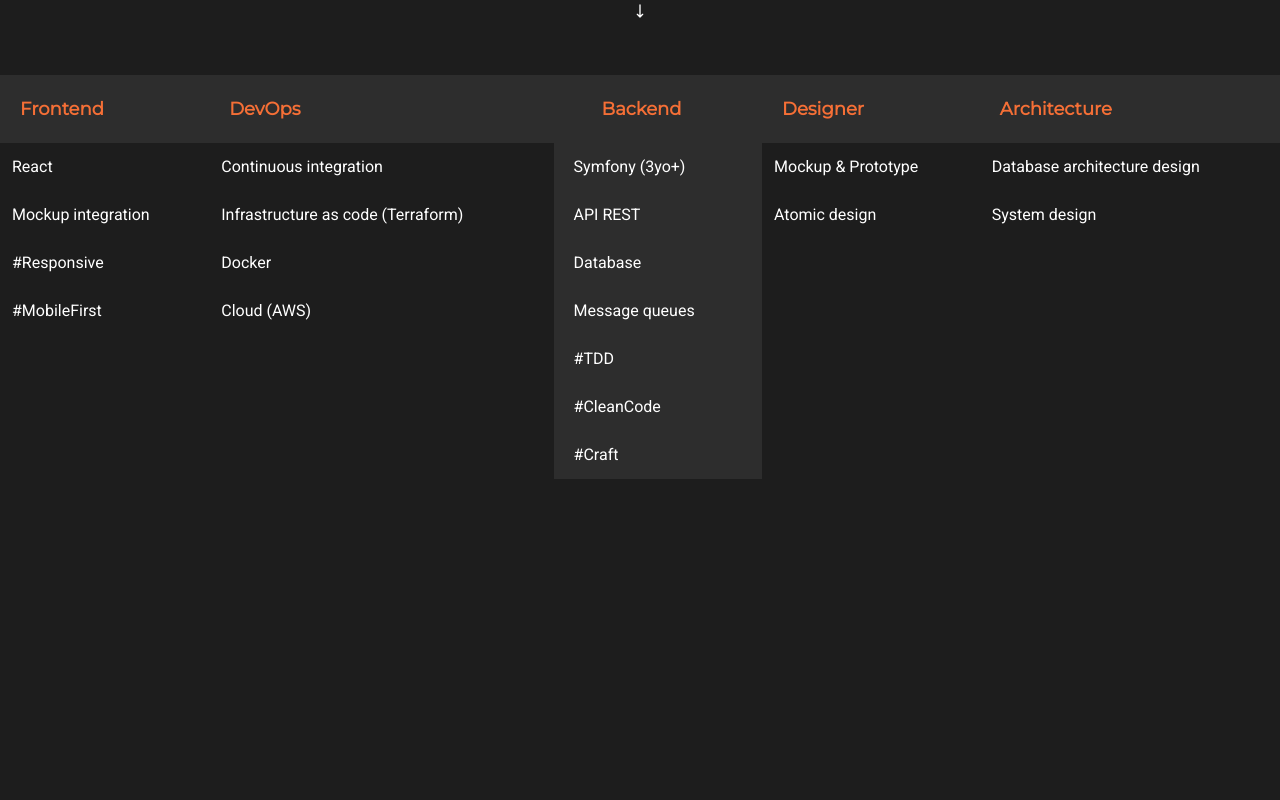
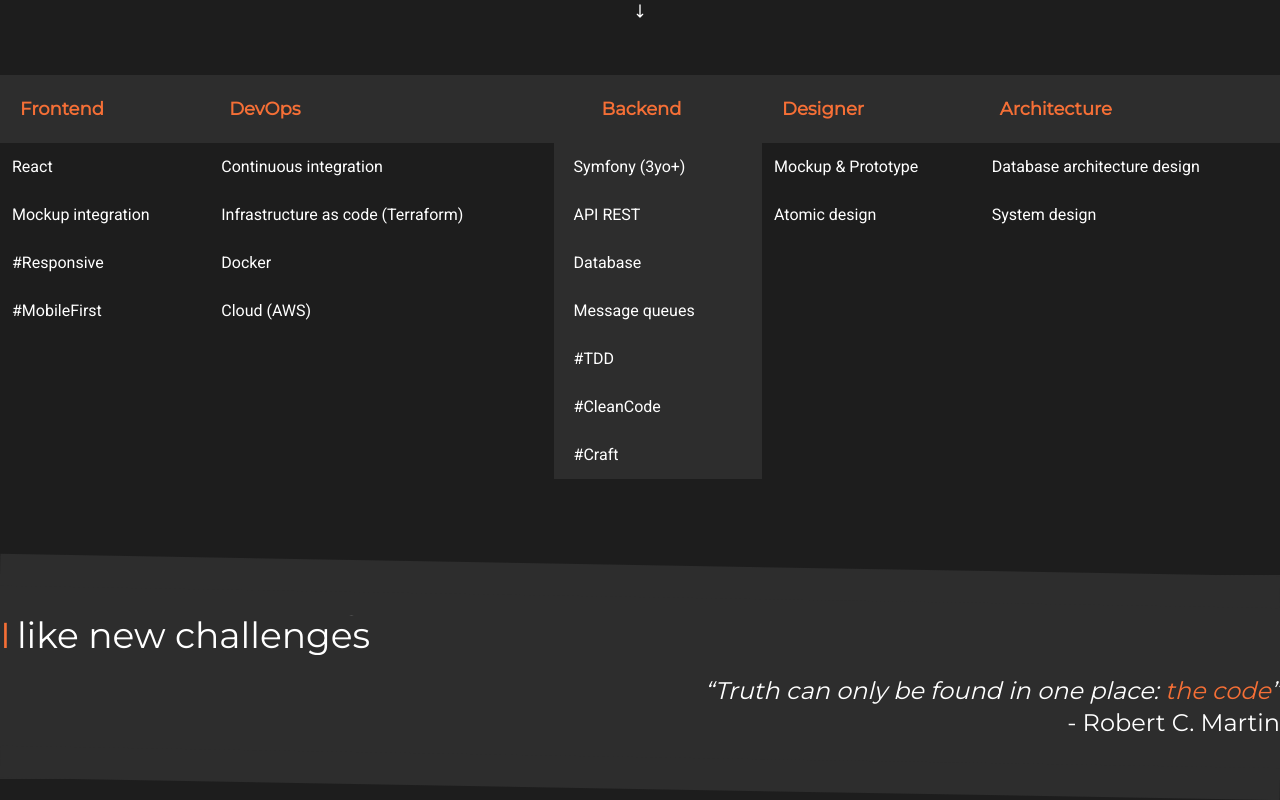
Before and after one commit to PIERRONMarc/portfolio, a React (Create React App) app: page / in a window 1280 px wide. Shown: the part 773-1573 px from the top of the page. Before the commit the page ends 1348 px from the top, so only its background shows below. Built offline with nearby package versions, Linux system fonts and the light colour scheme; a web font is replaced by a local one.

Commit message:
feat: add a tilted section with information about me and a quote

```diff
--- a/src/App.tsx
+++ b/src/App.tsx
@@ -4,8 +4,8 @@
 
 function App() {
   return (
-    <div className="container mx-auto px-4 sm:px-0">
-      <HomePage />
+    <div>
+        <HomePage />
     </div>
   );
 }
--- /dev/null
+++ b/src/components/atoms/AboutMe/AboutMe.tsx
@@ -0,0 +1,37 @@
+import { Swiper, SwiperSlide } from 'swiper/react';
+import { Autoplay } from "swiper";
+import 'swiper/css';
+
+interface AboutMeProps {
+    className?: string
+}
+
+function AboutMe(props: AboutMeProps) {
+    const {className} = props;
+
+    return (
+        <div className={`flex flex-row justify-items-start ${className}`}>
+            <div className="font-montserrat text-3xl sm:text-4xl inline text-accent p-0">I</div>
+            <Swiper
+                className="!mr-0 !ml-1.5"
+                autoHeight={true}
+                slidesPerView={1}
+                direction={"vertical"}
+                height={40}
+                modules={[Autoplay]}
+                loop={true}
+                autoplay={{
+                    delay: 3000,
+                    disableOnInteraction: false,
+                }}
+                allowTouchMove={false}
+            >
+                <SwiperSlide className="font-montserrat !text-3xl sm:!text-4xl">never stop learning</SwiperSlide>
+                <SwiperSlide className="font-montserrat !text-3xl sm:!text-4xl">like new challenges</SwiperSlide>
+                <SwiperSlide className="font-montserrat !text-3xl sm:!text-4xl">am looking for a job</SwiperSlide>
+            </Swiper>
+        </div>
+    )
+}
+
+export default AboutMe;
--- /dev/null
+++ b/src/components/atoms/Quote/Quote.tsx
@@ -0,0 +1,10 @@
+function Quote() {
+    return (
+        <>
+            <div className="font-montserrat text-xl sm:text-right sm:text-2xl italic">“Truth can only be found in one place: <span className="text-accent">the code</span>”</div>
+            <div className="font-montserrat text-xl sm:text-right sm:text-2xl">- Robert C. Martin</div>
+        </>
+    )
+}
+
+export default Quote;
--- /dev/null
+++ b/src/components/molecules/TiltedSection/TiltedSection.tsx
@@ -0,0 +1,24 @@
+import {ReactElement} from "react";
+
+interface TiltedSectionProps {
+    children:
+        | ReactElement
+        | ReactElement[];
+}
+
+function TiltedSection(props: TiltedSectionProps) {
+    const {children} = props;
+
+    return (
+        <>
+            <div className="text-primary bg-secondary pt-5 pb-5 sm:pt-10 sm:pb-10 relative before:absolute before:block before:-top-2.5 before:h-8 before:rotate-1 before:w-full before:bg-secondary before:overflow-hidden after:absolute after:block after:-bottom-2.5 after:h-8 after:rotate-1 after:w-full after:bg-secondary after:overflow-hidden">
+                <div className="container mx-auto px-4 sm:px-0">
+                    {children}
+                </div>
+            </div>
+        </>
+
+    )
+}
+
+export default TiltedSection;
--- a/src/components/pages/Home/HomePage.tsx
+++ b/src/components/pages/Home/HomePage.tsx
@@ -1,14 +1,25 @@
 import Hero from "../../molecules/Hero/Hero";
 import Skills from "../../molecules/Skills/Skills";
+import TiltedSection from "../../molecules/TiltedSection/TiltedSection";
+import AboutMe from "../../atoms/AboutMe/AboutMe";
+import Quote from "../../atoms/Quote/Quote";
 
 function HomePage() {
     return (
         <>
             <header>
-                <Hero />
+                <div className="container mx-auto px-4 sm:px-0">
+                    <Hero />
+                </div>
             </header>
             <main>
-                <Skills />
+                <div className="container mx-auto px-4 sm:px-0">
+                    <Skills />
+                </div>
+                <TiltedSection>
+                    <AboutMe className="mb-3 sm:mb-5"/>
+                    <Quote />
+                </TiltedSection>
             </main>
         </>
 
```
